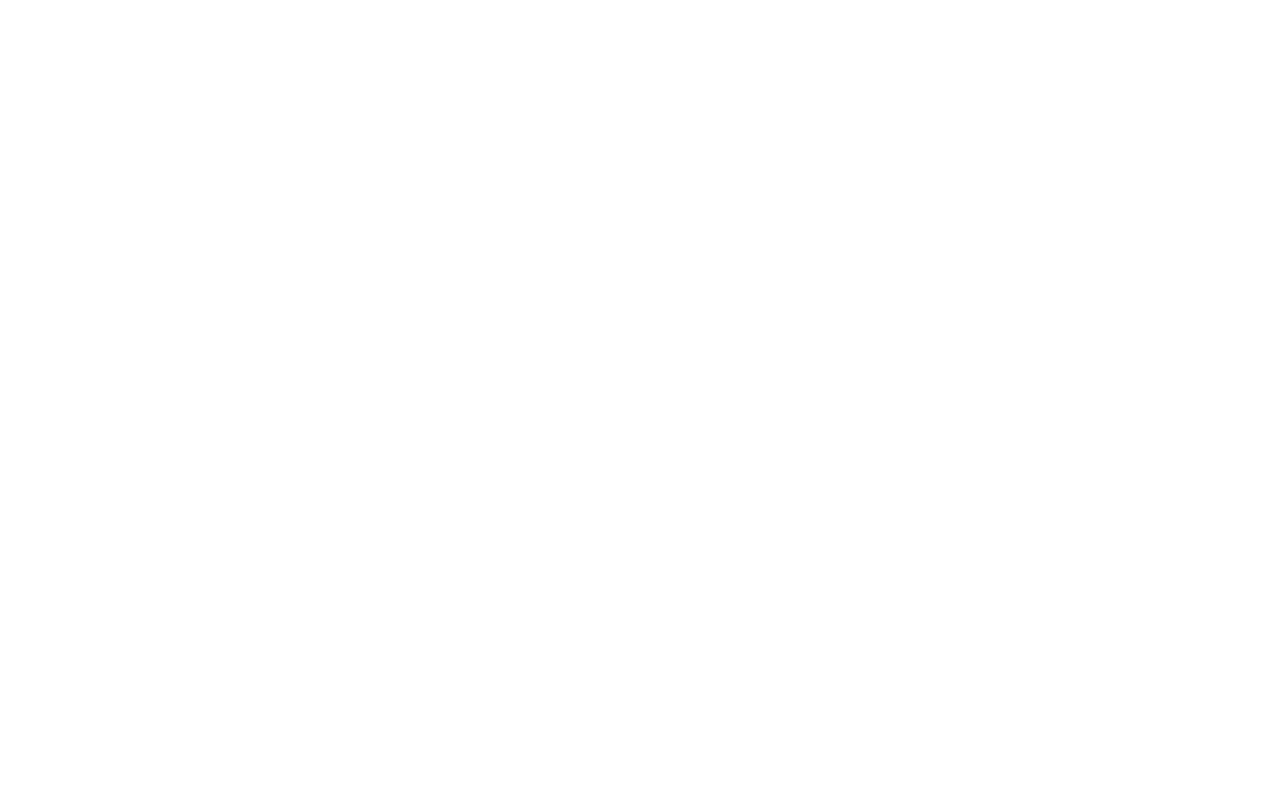
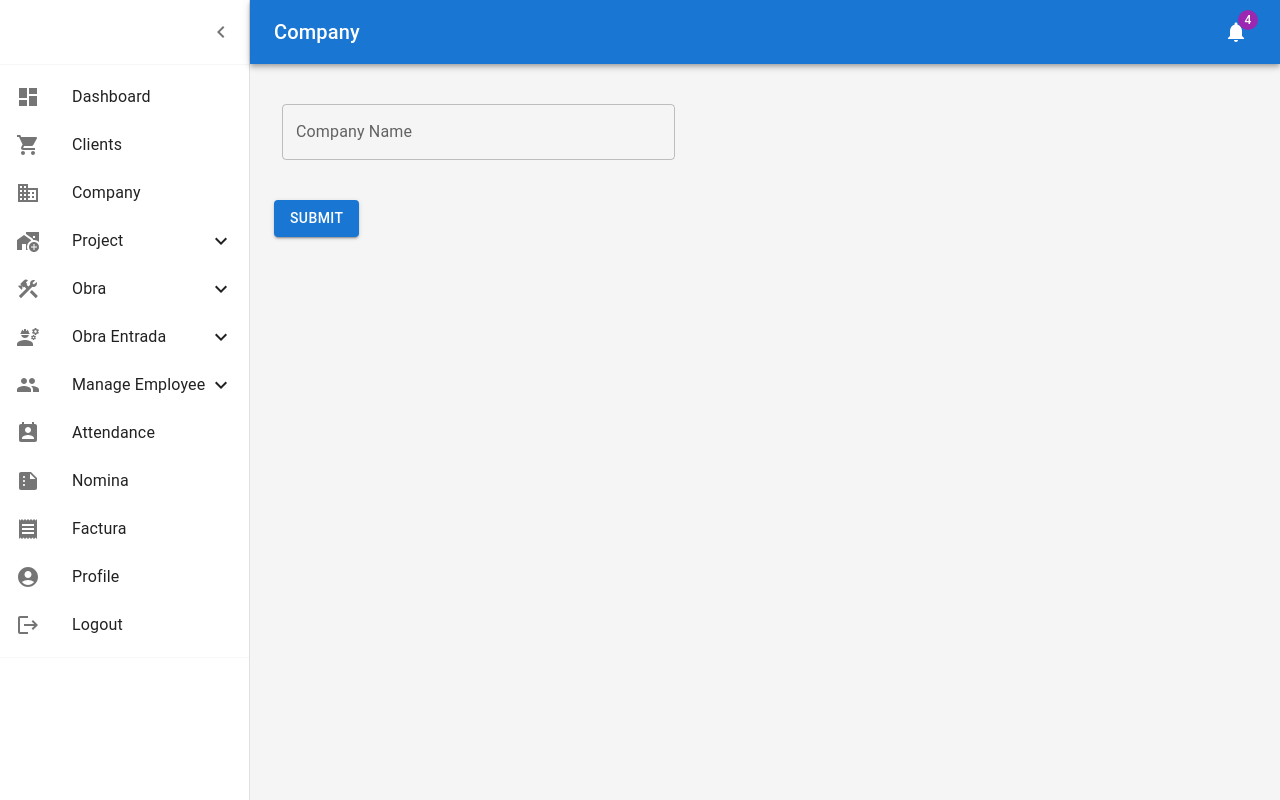
Before and after one commit to abuzarmd-ML/rinkoEMS, a React (Vite) app in the folder RinkoEMS/: page /companies in a window 1280 px wide. Before the commit this address had no page. Built offline with nearby package versions, Linux system fonts and the light colour scheme.

Commit message:
resolved employee registration issue, backend working, adding new file for company frontend

```diff
--- a/RinkoEMS/package.json
+++ b/RinkoEMS/package.json
@@ -13,6 +13,7 @@
   "dependencies": {
     "@emotion/react": "^11.11.4",
     "@emotion/styled": "^11.11.0",
+    "@material-ui/core": "^4.12.4",
     "@mui/icons-material": "^5.15.13",
     "@mui/lab": "^5.0.0-alpha.170",
     "@mui/material": "^5.15.13",
--- a/RinkoEMS/src/App.jsx
+++ b/RinkoEMS/src/App.jsx
@@ -14,6 +14,7 @@ import Clients from './Components/Clients/Clients'
 import Attendance from './Components/Attendance/Attendance'
 import AddEmployee from './Components/Employee/AddEmployee'
 import AddObra from './Components/Obra/AddObra'
+import Company from './Components/Company/Company'
 
 
 function App() {
@@ -31,6 +32,7 @@ function App() {
       <Route path='/employee/add' element={<AddEmployee />}></Route>
       <Route path='/obra' element={<Obra />}></Route>
       <Route path='/obra/add' element={<AddObra />}></Route>
+      <Route path='/companies' element={<Company />}></Route>
       <Route path='/clients' element={<Clients />}></Route>
       <Route path='/attendance' element={<Attendance />}></Route>
       <Route path='/dashboard' element={<Dashboards />}>
--- /dev/null
+++ b/RinkoEMS/src/Components/BasicForm/useForm.jsx
@@ -0,0 +1,39 @@
+import React, { useState } from 'react'
+import { makeStyles } from '@material-ui/core';
+
+export function useForm(initialFValues) {
+
+    const[values, setValues] = useState(initialFValues);
+    const handleInputChange = e =>{
+        const {name, value} = e.target
+        setValues({
+            ...values,
+            [name] : value
+        });
+    };
+  return {
+    values,
+    setValues,
+    handleInputChange
+  };
+}
+
+const useStyles = makeStyles(theme => ({
+    root : {
+        '& .MuiFormControl-root':{
+            width : '80%',
+            margin: theme.spacing(1)
+        }
+    }
+}))
+
+export function Form(props) {
+
+    const classes = useStyles();
+    return (
+    <form className={classes.root}>
+            {props.children}
+    </form>
+
+    )
+}
--- /dev/null
+++ b/RinkoEMS/src/Components/Company/AddCompany.jsx
@@ -0,0 +1,38 @@
+import React,{useState,useEffect} from 'react';
+import { useForm,Form } from '../BasicForm/useForm';
+import { Grid, TextField } from '@mui/material';
+
+const initialFValues = {
+    companyName: '',
+    address:'',
+    nif: 0,
+    status:'',
+    encarger:'',
+    contactNumber:0,
+    startDate: new Date()
+}
+// const mandatoryError = 'This field is mandatory'
+
+
+export default function AddCompany() {
+
+    const {values,setValues,handleInputChange} = useForm(initialFValues);
+
+    return (
+        <Form >
+            <Grid container>
+                <Grid item xs={6}>
+                <TextField
+                    variant="outlined"
+                    label="Company Name"
+                    name="companyName"
+                    value={values.companyName}
+                    onChange={handleInputChange}
+                />
+
+
+                </Grid>
+            </Grid>
+        </Form>
+    )
+}
--- a/RinkoEMS/src/Components/Company/Company.jsx
+++ b/RinkoEMS/src/Components/Company/Company.jsx
@@ -0,0 +1,50 @@
+import React, { useState } from 'react';
+import AdminLayout from '../Layout/AdminLayout';
+import Box from '@mui/material/Box';
+import Button from '@mui/material/Button';
+import { Toolbar,Container } from '@mui/material';
+import AddCompany from './AddCompany';
+
+const Company = () => {
+  const [image, setImage] = useState(null);
+
+  const handleImageChange = (event) => {
+    setImage(event.target.files[0]);
+  };
+
+  const handleSubmit = (event) => {
+    event.preventDefault();
+    // Handle form submission logic here
+  };
+
+  return (
+    <AdminLayout title="Company">
+      <Box
+        component="main"
+        sx={{
+          backgroundColor: (theme) =>
+            theme.palette.mode === 'light'
+              ? theme.palette.grey[100]
+              : theme.palette.grey[900],
+          flexGrow: 1,
+          height: '100vh',
+          overflow: 'auto',
+        }}
+      >
+        {/* <EmployeeFormContext  > */}
+         <Toolbar />
+         <Container maxWidth="lg" sx={{ mt: 4, mb: 4 }}>
+          <AddCompany />
+        </Container>
+        <Container maxWidth="lg" sx={{ mt: 4, mb: 4 }}>
+        <Button variant="contained" type='submit'>
+          Submit
+        </Button>
+        </Container>
+        {/* </EmployeeFormContext> */}
+      </Box>
+    </AdminLayout>
+  );
+};
+
+export default Company;
--- a/RinkoEMS/src/Components/Employee/EmployeeFormContext/useAddEmployee.js
+++ b/RinkoEMS/src/Components/Employee/EmployeeFormContext/useAddEmployee.js
@@ -1,15 +1,18 @@
 import { useForm } from "react-hook-form"
 import axiosInstance from "../../../services/axiosInstance"
+import { useNavigate } from 'react-router-dom'
 
 
 const useAddEmployee = ()=>{
   const form = useForm({
     mode:'onBlur',
     defaultValues:{
-      name:''
+      name:'',
+
     }
   })
 
+  const navigate = useNavigate()
   const handleSubmitForm = (formData,e)=>{
    e.preventDefault()
    console.log('form-data',formData)
@@ -21,7 +24,7 @@ const useAddEmployee = ()=>{
     },
     data: formData
   }).then(response => {
-            navigate('/dashboard');
+            navigate('/employee');
   })
   .catch(error => {
     // Handle network errors or other exceptions
--- a/RinkoEMS/src/Components/EmployeeForm/BankDetails.jsx
+++ b/RinkoEMS/src/Components/EmployeeForm/BankDetails.jsx
@@ -1,9 +1,5 @@
 import React from 'react';
 import TextField from '@mui/material/TextField';
-import TextareaAutosize from '@mui/material/TextareaAutosize';
-import Button from '@mui/material/Button';
-import Box from '@mui/material/Box';
-import InputAdornment from '@mui/material/InputAdornment';
 import { useFormContext, Controller } from 'react-hook-form';
 import { Grid, Typography } from '@mui/material';
 import Cards from '../Cards/Cards';
```
Also changed, not shown: 2 other files (tests, documents, lock files or other folders).
